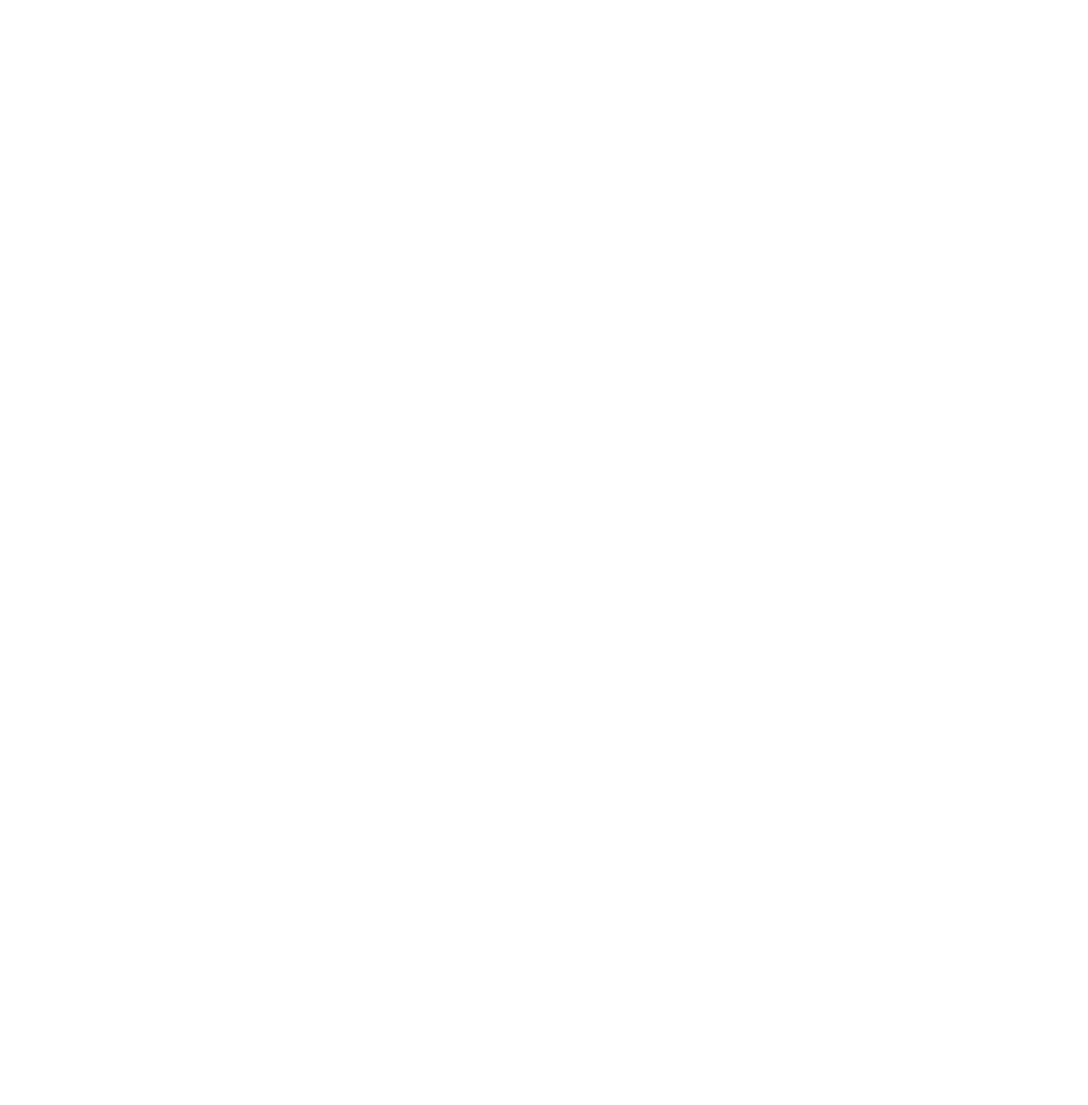
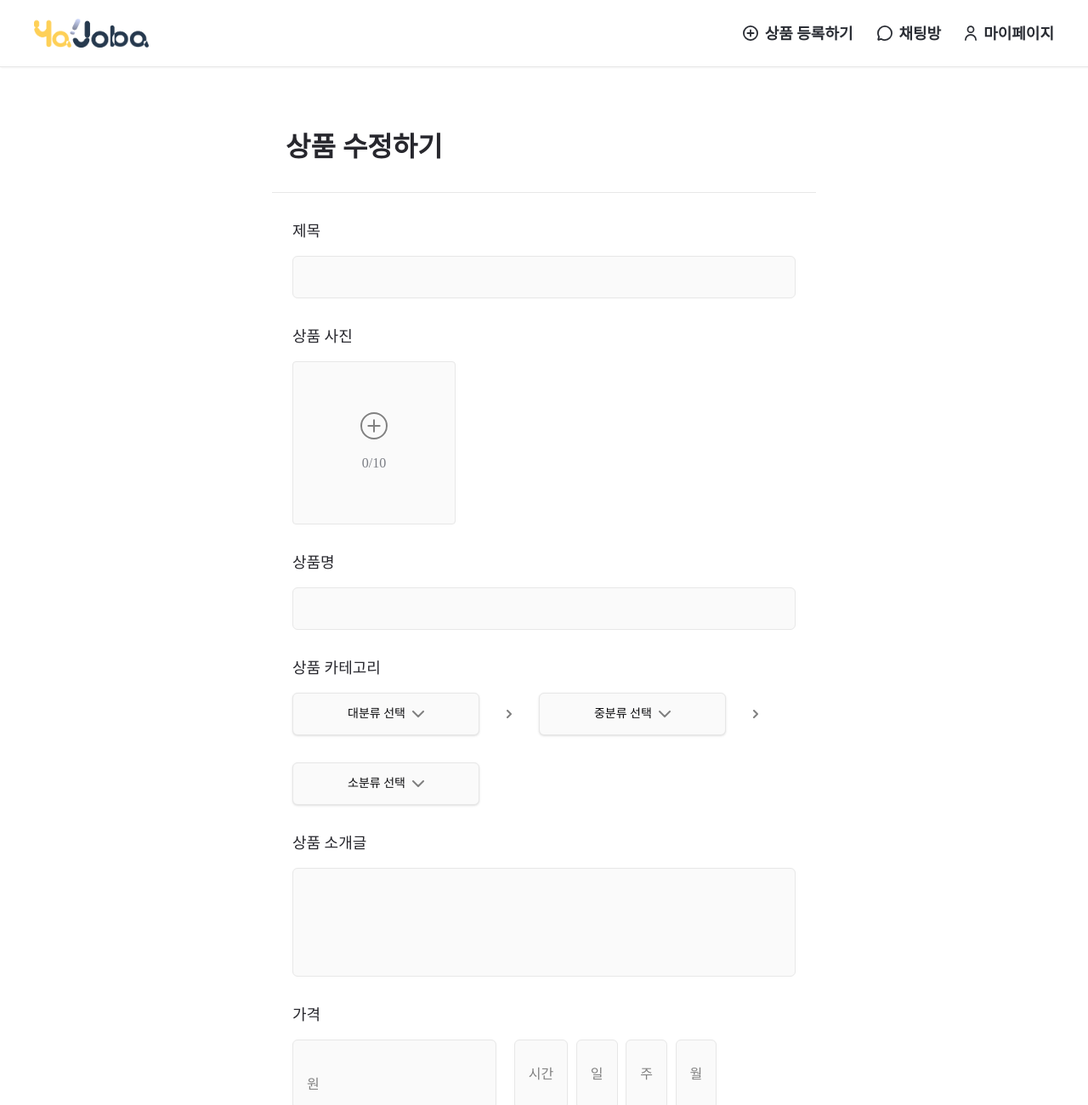
Before and after one commit to kimzini/Yajoba-Frontend, a React (Vite) app: page /product/edit in a window 1280 px wide. Before the commit this address had no page. Shown: the top 1300 px of the page at 85% size. Before the commit the page ends 800 px from the top, so only its background shows below. Built offline with nearby package versions, Linux system fonts and the light colour scheme; a web font is replaced by a local one.

Commit message:
[feat] 상품 수정 페이지 구현

```diff
--- a/src/App.tsx
+++ b/src/App.tsx
@@ -3,6 +3,8 @@
 import { Signup } from './pages/auth/Signup';
 import { ProfileInput } from './pages/auth/ProfileInput';
 import { ProductCreatePage } from './pages/product/ProductCreatePage';
+import { ProductEditPage } from './pages/product/ProductEditPage';
+
 
 function App() {
   return (
@@ -10,6 +12,7 @@
       <Routes>
         <Route path="/" element={<></>} />
         <Route path="/product" element={<ProductCreatePage />} />
+        <Route path="/product/edit" element={<ProductEditPage />} />
         <Route path="/chat" element={<></>} />
         <Route path="/mypage" element={<></>} />
         <Route path="/login" element={<Login />} />
--- /dev/null
+++ b/src/pages/product/ProductEditPage.tsx
@@ -0,0 +1,104 @@
+import { HeaderWithoutSearch } from '../../components/Header';
+import { DayInput, PriceInput, ProductInput } from './components/input';
+import { ProductTextarea } from './components/textarea';
+import { ImageUploader } from './components/ImageUploader';
+import { useState } from 'react';
+import { CategoryDropdowns } from './components/Dropdown';
+
+export const ProductEditPage = () => {
+  const [title, setTitle] = useState<string>('');
+  const [productName, setProductName] = useState<string>('');
+  const [description, setDescription] = useState<string>('');
+  const [price, setPrice] = useState<string>('');
+  const [day, setDay] = useState<string>('');
+  const [location, setLocation] = useState<string>('');
+  const [startDate, setStartDate] = useState<Date | null>(null);
+  const [endDate, setEndDate] = useState<Date | null>(null);
+  const [images, setImages] = useState<string[]>([]);
+
+  // 상품 조회 api
+
+  const handleImagesUpload = (newImages: string[]) => {
+    setImages(newImages);
+  };
+
+  const handleSubmit = async () => {
+    const formData = {
+      title,
+      productName,
+      description,
+      price,
+      day,
+      location,
+      startDate: startDate ? startDate.toISOString().split('T')[0] : '',
+      endDate: endDate ? endDate.toISOString().split('T')[0] : '',
+      images,
+    };
+
+    // 상품 수정 api
+  };
+
+  return (
+    <div className="flex h-screen w-screen">
+      <HeaderWithoutSearch />
+      <div className="flex w-full flex-col px-[20rem] py-[5.5rem]">
+        <div className="flex w-full border-b border-neutral-80 px-[1rem] pb-[2rem] pt-[4rem] text-xxlarge32 font-semibold text-neutral-0">
+          상품 수정하기
+        </div>
+        <div className="flex w-full flex-col gap-[2rem] px-[0.5rem] py-[2rem]">
+          <ProductInput
+            title="제목"
+            value={title}
+            onChange={(e: React.ChangeEvent<HTMLInputElement>) =>
+              setTitle(e.target.value)
+            }
+          />
+          <ImageUploader maxImages={10} onImagesChange={handleImagesUpload} />
+          <ProductInput
+            title="상품명"
+            value={productName}
+            onChange={(e: React.ChangeEvent<HTMLInputElement>) =>
+              setProductName(e.target.value)
+            }
+          />
+          <CategoryDropdowns />
+          <ProductTextarea
+            value={description}
+            onChange={(e: React.ChangeEvent<HTMLTextAreaElement>) =>
+              setDescription(e.target.value)
+            }
+          />
+
+          <PriceInput
+            value={price}
+            onChangePrice={(e: React.ChangeEvent<HTMLInputElement>) =>
+              setPrice(e.target.value)
+            }
+            selectedDay={day}
+            onDayChange={(selectedDay: string) => setDay(selectedDay)}
+          />
+          <ProductInput
+            title="위치"
+            value={location}
+            onChange={(e: React.ChangeEvent<HTMLInputElement>) =>
+              setLocation(e.target.value)
+            }
+          />
+          <DayInput
+            startDate={startDate}
+            endDate={endDate}
+            onStartDateChange={(date: Date | null) => setStartDate(date)}
+            onEndDateChange={(date: Date | null) => setEndDate(date)}
+          />
+
+          <button
+            onClick={handleSubmit}
+            className="mx-[1rem] mt-6 mb-[5rem] rounded-xs bg-primary-dark px-4 py-3 text-medium18 text-white"
+          >
+            상품 수정
+          </button>
+        </div>
+      </div>
+    </div>
+  );
+};
```
